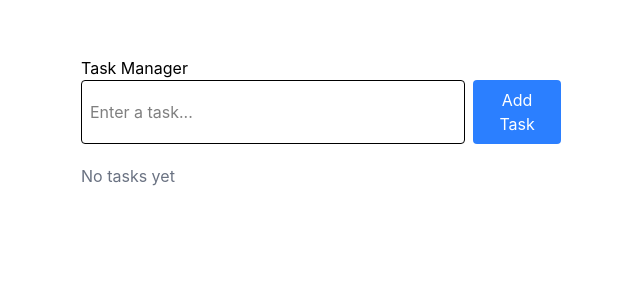
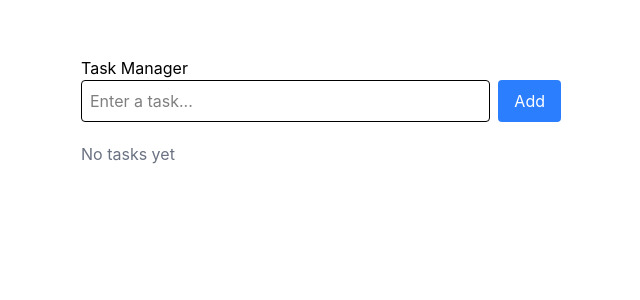
Before and after one commit to ebadcommits/Task-Manager, a React (Vite) app: page / in a window 1280 px wide. Shown: the top 300 px of the page, without its empty margins (319-959 px from the left). Built offline with nearby package versions, Linux system fonts and the light colour scheme.

Commit message:
Refactor TaskForm and TaskItem components to use reusable Input and Button components; update styling and structure for consistency

```diff
--- a/src/components/taskform.jsx
+++ b/src/components/taskform.jsx
@@ -1,5 +1,6 @@
 import {useState} from "react"
-
+import Button from "./ui/button";
+import Input from "./ui/input";
 
 function TaskForm({onAddTask}) {
   const [text, setText] = useState("")
@@ -7,20 +8,19 @@ function TaskForm({onAddTask}) {
   function handleSubmit(e){
     e.preventDefault()
     if (!text.trim()) return
-
     onAddTask(text)
     setText("")
   }
+
   return (
     <form onSubmit={handleSubmit} className="flex gap-2">
-      <input
-      value={text}
-      onChange={(e) => setText(e.target.value)}
-      type="text"
-      placeholder="Enter a task..."
-      className="border p-2 rounded w-full" />
-      <button type="submit"
-      className="bg-blue-500 hover:bg-blue-600 text-white px-4 py-2 rounded">Add Task</button>
+      <Input
+        value={text}
+        onChange={(e) => setText(e.target.value)}
+        placeholder="Enter a task..."
+        />
+
+      <Button type="submit" className=" hover:bg-blue-600">Add</Button>
     </form>
   );
 }
--- a/src/components/taskitem.jsx
+++ b/src/components/taskitem.jsx
@@ -1,29 +1,25 @@
-import Button from "./ui/Button";
-import Card from "./ui/Card";
+import Button from "./ui/button";
+import Card from "./ui/card";
 
-function TaskItem({ task, onDeleteTask, onToggleTask }) {
+
+function TaskItem({task, onDeleteTask, onToggleTask}) {
   return (
     <Card className="flex justify-between items-center">
     <div className="flex items-center gap-3">
-        <input
-          type="checkbox"
+
+      <input type= "checkbox"
       checked={task.completed}
-          onChange={() => onToggleTask(task.id)}
-        />
+      onChange={() => onToggleTask(task.id)} />
 
-        <span
-          className={
+      <span className={
         task.completed ? "line-through text-gray-500" : ""
       }
       >
-          {task.text}
-        </span>
+        {task.text}</span>
+
     </div>
 
-      <Button
-        className="bg-red-500 hover:bg-red-600"
-        onClick={() => onDeleteTask(task.id)}
-      >
+      <Button className="text-red-500 hover:text-red-500" onClick={() => onDeleteTask(task.id)}>
         Delete
         </Button>
     </Card>
--- a/src/components/ui/button.jsx
+++ b/src/components/ui/button.jsx
@@ -3,7 +3,7 @@ function Button({children, onClick, type="button", className=""}){
         <button
         type={type}
         onClick={onClick}
-        className={`px-4 py-2 rounded bg-blue-500 text-white hover:bg-blue-600 ${className}`}
+        className={`px-4 py-2 rounded bg-blue-500 text-white ${className}`}
         >
         {children}
         </button>
--- a/src/components/ui/input.jsx
+++ b/src/components/ui/input.jsx
@@ -1,4 +1,4 @@
-function Input(value, onChange, type="text", placeholder, className=""){
+function Input({value, onChange, type="text", placeholder, className=""}){
     return(
         <input
         type={type}
```
Lines whose indentation alone changed are shown as unchanged.
